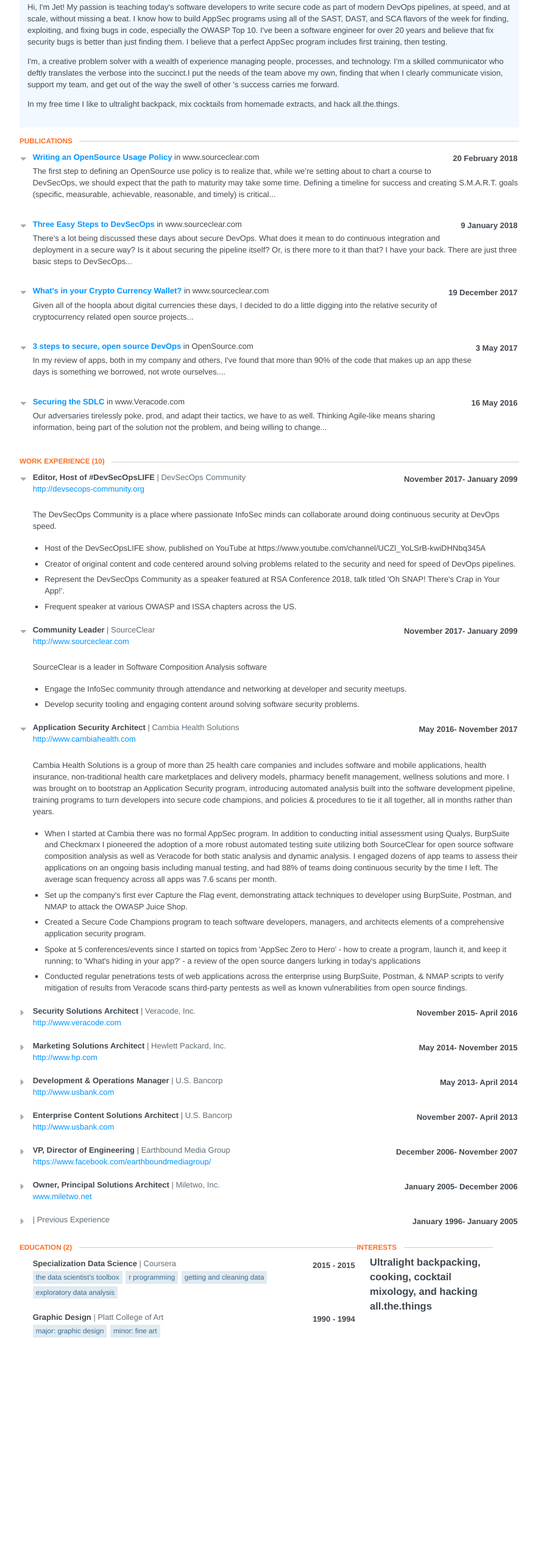
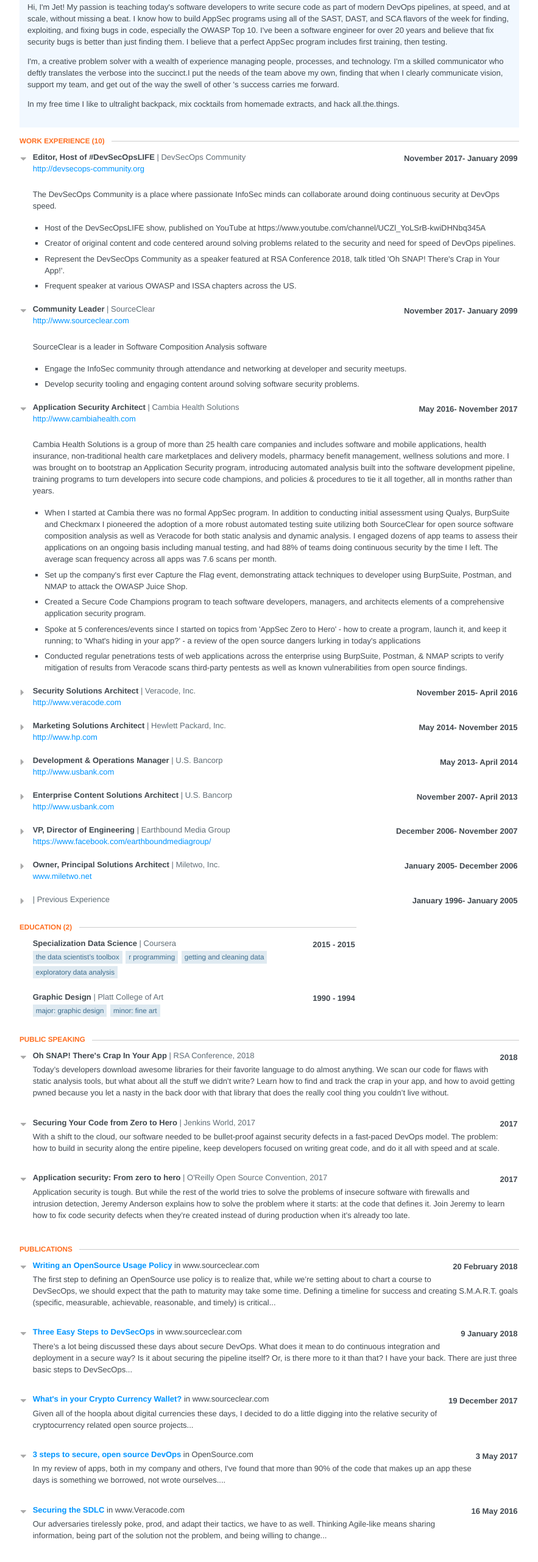
Before and after one commit to thatsjet/resume, a plain HTML site: page resume.html in a window 1280 px wide. Shown: the part 225-2786 px from the top of the page at 61% size, without its empty margins (198-1081 px from the left). Before the commit the page ends 2446 px from the top, so only its background shows below. Drawn offline with Linux system fonts and the light colour scheme.

Commit message:
override css and added public speaking

```diff
--- /dev/null
+++ b/override.css
@@ -0,0 +1,16 @@
+.section {
+    float:left;
+}
+
+.main-summary p {
+    margin: .15em 0 1em;
+}
+
+@media print {
+  .section {
+    float: left;
+  }
+  .main-summary p {
+      margin: .15em 0 1em;
+  }
+}
--- a/resume.html
+++ b/resume.html
@@ -222,7 +222,6 @@
 
 .section {
     margin-bottom: 1rem;
-    float:left;
 }
 
 section .location {
@@ -288,7 +287,7 @@
 }
 
 .main-summary p {
-    margin: .15em 0 1em;
+    margin: .15em 0 0;
 }
 
 h2.section-title {
@@ -701,7 +700,6 @@
     .section {
         margin: .8rem 0;
         padding: 0;
-        float: left;
     }
     .section header {
         padding-bottom: .15rem;
@@ -748,9 +746,6 @@
     .section p {
         margin: 0;
         padding: 0;
-    }
-    .main-summary p{
-      margin: 0 0 10px;
     }
     ul.courses::before {
         content: "Major courses: ";
@@ -843,144 +838,6 @@
     		</section>
     	</section>
 
-      <section class="section">
-        <header>
-          <h2 class='section-title'>Publications</h2>
-        </header>
-        <section id="publications">
-          <section class="publication-item">
-              <input id="publication-item-0" type="checkbox" class="toggle-item" checked="checked" />
-              <label for="publication-item-0"></label>
-
-            <header>
-              <div class="header-left">
-                <span class="name">
-                <span class="website">
-                <a target="_blank" href="https://www.sourceclear.com/blog/Writing-an-OpenSource-Usage-Policy/">Writing an OpenSource Usage Policy</a>
-                </span>
-                </span>
-                <span class="publisher">
-                in www.sourceclear.com
-                </span>
-              </div>
-              <span class="date">
-              20 February 2018
-              </span>
-            </header>
-
-            <div class="item">
-              <div class="summary">
-                <p><p>The first step to defining an OpenSource use policy is to realize that, while we’re setting about to chart a course to DevSecOps, we should expect that the path to maturity may take some time. Defining a timeline for success and creating S.M.A.R.T. goals (specific, measurable, achievable, reasonable, and timely) is critical...</p></p>
-              </div>
-            </div>
-          </section>
-          <section class="publication-item">
-              <input id="publication-item-1" type="checkbox" class="toggle-item" checked="checked" />
-              <label for="publication-item-1"></label>
-
-            <header>
-              <div class="header-left">
-                <span class="name">
-                <span class="website">
-                <a target="_blank" href="https://www.sourceclear.com/blog/Three-Easy-Steps-to-DevSecOps/">Three Easy Steps to DevSecOps</a>
-                </span>
-                </span>
-                <span class="publisher">
-                in www.sourceclear.com
-                </span>
-              </div>
-              <span class="date">
-              9 January 2018
-              </span>
-            </header>
-
-            <div class="item">
-              <div class="summary">
-                <p><p>There’s a lot being discussed these days about secure DevOps. What does it mean to do continuous integration and deployment in a secure way? Is it about securing the pipeline itself? Or, is there more to it than that? I have your back. There are just three basic steps to DevSecOps...</p></p>
-              </div>
-            </div>
-          </section>
-          <section class="publication-item">
-              <input id="publication-item-2" type="checkbox" class="toggle-item" checked="checked" />
-              <label for="publication-item-2"></label>
-
-            <header>
-              <div class="header-left">
-                <span class="name">
-                <span class="website">
-                <a target="_blank" href="https://www.sourceclear.com/blog/Whats-in-your-Crypto-Currency-Wallet/">What&#x27;s in your Crypto Currency Wallet?</a>
-                </span>
-                </span>
-                <span class="publisher">
-                in www.sourceclear.com
-                </span>
-              </div>
-              <span class="date">
-              19 December 2017
-              </span>
-            </header>
-
-            <div class="item">
-              <div class="summary">
-                <p><p>Given all of the hoopla about digital currencies these days, I decided to do a little digging into the relative security of cryptocurrency related open source projects...</p></p>
-              </div>
-            </div>
-          </section>
-          <section class="publication-item">
-              <input id="publication-item-3" type="checkbox" class="toggle-item" checked="checked" />
-              <label for="publication-item-3"></label>
-
-            <header>
-              <div class="header-left">
-                <span class="name">
-                <span class="website">
-                <a target="_blank" href="https://opensource.com/article/17/5/secure-open-source-devops">3 steps to secure, open source DevOps</a>
-                </span>
-                </span>
-                <span class="publisher">
-                in OpenSource.com
-                </span>
-              </div>
-              <span class="date">
-              3 May 2017
-              </span>
-            </header>
-
-            <div class="item">
-              <div class="summary">
-                <p><p>In my review of apps, both in my company and others, I've found that more than 90% of the code that makes up an app these days is something we borrowed, not wrote ourselves....</p></p>
-              </div>
-            </div>
-          </section>
-          <section class="publication-item">
-              <input id="publication-item-4" type="checkbox" class="toggle-item" checked="checked" />
-              <label for="publication-item-4"></label>
-
-            <header>
-              <div class="header-left">
-                <span class="name">
-                <span class="website">
-                <a target="_blank" href="https://www.veracode.com/blog/2016/05/securing-sdlc">Securing the SDLC</a>
-                </span>
-                </span>
-                <span class="publisher">
-                in www.Veracode.com
-                </span>
-              </div>
-              <span class="date">
-              16 May 2016
-              </span>
-            </header>
-
-            <div class="item">
-              <div class="summary">
-                <p><p>Our adversaries tirelessly poke, prod, and adapt their tactics, we have to as well. Thinking Agile-like means sharing information, being part of the solution not the problem, and being willing to change...</p></p>
-              </div>
-            </div>
-          </section>
-        </section>
-      </section>
-
     <section class="section">
       <header>
         <h2 class='section-title'>Work Experience <span class="item-count">(10)</span></h2>
@@ -1017,7 +874,7 @@
         </section>
         <section class="work-item">
 
-            <input id="work-item-1" type="checkbox" class="toggle-item" checked="checked" />
+            <input id="work-item-1" type="checkbox" class="toggle-item"  checked="checked" />
             <label for="work-item-1"></label>
 
     			<header>
@@ -1043,7 +900,7 @@
         </section>
         <section class="work-item">
 
-            <input id="work-item-2" type="checkbox" class="toggle-item" checked="checked" />
+            <input id="work-item-2" type="checkbox" class="toggle-item"  checked="checked" />
             <label for="work-item-2"></label>
 
     			<header>
@@ -1330,6 +1187,222 @@
         </section>
       </section>
     </section>
+    <section class="section">
+      <header>
+        <h2 class='section-title'>Public Speaking</h2>
+      </header>
+      <section id="awards">
+        <section class="award-item">
+            <input id="award-item-0" type="checkbox" class="toggle-item" checked="checked" />
+            <label for="award-item-0"></label>
+
+          <header>
+            <div class="header-left">
+              <div class="title">
+                Oh SNAP! There&#x27;s Crap In Your App
+              </div>
+              <div class="awarder">
+                RSA Conference, 2018
+              </div>
+            </div>
+            <div class="date">
+              2018
+            </div>
+          </header>
+
+          <div class="item">
+            <div class="summary">
+              <p><p>Today’s developers download awesome libraries for their favorite language to do almost anything. We scan our code for flaws with static analysis tools, but what about all the stuff we didn’t write? Learn how to find and track the crap in your app, and how to avoid getting pwned because you let a nasty in the back door with that library that does the really cool thing you couldn’t live without.</p></p>
+            </div>
+          </div>
+        </section>
+        <section class="award-item">
+            <input id="award-item-1" type="checkbox" class="toggle-item" checked="checked" />
+            <label for="award-item-1"></label>
+
+          <header>
+            <div class="header-left">
+              <div class="title">
+                Securing Your Code from Zero to Hero
+              </div>
+              <div class="awarder">
+                Jenkins World, 2017
+              </div>
+            </div>
+            <div class="date">
+              2017
+            </div>
+          </header>
+
+          <div class="item">
+            <div class="summary">
+              <p><p>With a shift to the cloud, our software needed to be bullet-proof against security defects in a fast-paced DevOps model. The problem: how to build in security along the entire pipeline, keep developers focused on writing great code, and do it all with speed and at scale.</p></p>
+            </div>
+          </div>
+        </section>
+        <section class="award-item">
+            <input id="award-item-2" type="checkbox" class="toggle-item" checked="checked" />
+            <label for="award-item-2"></label>
+
+          <header>
+            <div class="header-left">
+              <div class="title">
+                Application security: From zero to hero
+              </div>
+              <div class="awarder">
+                O&#x27;Reilly Open Source Convention, 2017
+              </div>
+            </div>
+            <div class="date">
+              2017
+            </div>
+          </header>
+
+          <div class="item">
+            <div class="summary">
+              <p><p>Application security is tough. But while the rest of the world tries to solve the problems of insecure software with firewalls and intrusion detection, Jeremy Anderson explains how to solve the problem where it starts: at the code that defines it. Join Jeremy to learn how to fix code security defects when they’re created instead of during production when it’s already too late.</p></p>
+            </div>
+          </div>
+        </section>
+      </section>
+    </section>
+    <section class="section">
+      <header>
+        <h2 class='section-title'>Publications</h2>
+      </header>
+      <section id="publications">
+        <section class="publication-item">
+            <input id="publication-item-0" type="checkbox" class="toggle-item" checked="checked" />
+            <label for="publication-item-0"></label>
+
+          <header>
+            <div class="header-left">
+              <span class="name">
+              <span class="website">
+              <a target="_blank" href="https://www.sourceclear.com/blog/Writing-an-OpenSource-Usage-Policy/">Writing an OpenSource Usage Policy</a>
+              </span>
+              </span>
+              <span class="publisher">
+              in www.sourceclear.com
+              </span>
+            </div>
+            <span class="date">
+            20 February 2018
+            </span>
+          </header>
+
+          <div class="item">
+            <div class="summary">
+              <p><p>The first step to defining an OpenSource use policy is to realize that, while we’re setting about to chart a course to DevSecOps, we should expect that the path to maturity may take some time. Defining a timeline for success and creating S.M.A.R.T. goals (specific, measurable, achievable, reasonable, and timely) is critical...</p></p>
+            </div>
+          </div>
+        </section>
+        <section class="publication-item">
+            <input id="publication-item-1" type="checkbox" class="toggle-item" checked="checked" />
+            <label for="publication-item-1"></label>
+
+          <header>
+            <div class="header-left">
+              <span class="name">
+              <span class="website">
+              <a target="_blank" href="https://www.sourceclear.com/blog/Three-Easy-Steps-to-DevSecOps/">Three Easy Steps to DevSecOps</a>
+              </span>
+              </span>
+              <span class="publisher">
+              in www.sourceclear.com
+              </span>
+            </div>
+            <span class="date">
+            9 January 2018
+            </span>
+          </header>
+
+          <div class="item">
+            <div class="summary">
+              <p><p>There’s a lot being discussed these days about secure DevOps. What does it mean to do continuous integration and deployment in a secure way? Is it about securing the pipeline itself? Or, is there more to it than that? I have your back. There are just three basic steps to DevSecOps...</p></p>
+            </div>
+          </div>
+        </section>
+        <section class="publication-item">
+            <input id="publication-item-2" type="checkbox" class="toggle-item" checked="checked" />
+            <label for="publication-item-2"></label>
+
+          <header>
+            <div class="header-left">
+              <span class="name">
+              <span class="website">
+              <a target="_blank" href="https://www.sourceclear.com/blog/Whats-in-your-Crypto-Currency-Wallet/">What&#x27;s in your Crypto Currency Wallet?</a>
+              </span>
+              </span>
+              <span class="publisher">
+              in www.sourceclear.com
+              </span>
+            </div>
+            <span class="date">
+            19 December 2017
+            </span>
+          </header>
+
+          <div class="item">
+            <div class="summary">
+              <p><p>Given all of the hoopla about digital currencies these days, I decided to do a little digging into the relative security of cryptocurrency related open source projects...</p></p>
+            </div>
+          </div>
+        </section>
+        <section class="publication-item">
+            <input id="publication-item-3" type="checkbox" class="toggle-item" checked="checked" />
+            <label for="publication-item-3"></label>
+
+          <header>
+            <div class="header-left">
+              <span class="name">
+              <span class="website">
+              <a target="_blank" href="https://opensource.com/article/17/5/secure-open-source-devops">3 steps to secure, open source DevOps</a>
+              </span>
+              </span>
+              <span class="publisher">
+              in OpenSource.com
+              </span>
+            </div>
+            <span class="date">
+            3 May 2017
+            </span>
+          </header>
+
+          <div class="item">
+            <div class="summary">
+              <p><p>In my review of apps, both in my company and others, I've found that more than 90% of the code that makes up an app these days is something we borrowed, not wrote ourselves....</p></p>
+            </div>
+          </div>
+        </section>
+        <section class="publication-item">
+            <input id="publication-item-4" type="checkbox" class="toggle-item" checked="checked" />
+            <label for="publication-item-4"></label>
+
+          <header>
+            <div class="header-left">
+              <span class="name">
+              <span class="website">
+              <a target="_blank" href="https://www.veracode.com/blog/2016/05/securing-sdlc">Securing the SDLC</a>
+              </span>
+              </span>
+              <span class="publisher">
+              in www.Veracode.com
+              </span>
+            </div>
+            <span class="date">
+            16 May 2016
+            </span>
+          </header>
+
+          <div class="item">
+            <div class="summary">
+              <p><p>Our adversaries tirelessly poke, prod, and adapt their tactics, we have to as well. Thinking Agile-like means sharing information, being part of the solution not the problem, and being willing to change...</p></p>
+            </div>
+          </div>
+        </section>
+      </section>
+    </section>
     <section class="section margin1">
       <header>
         <h2 class='section-title' class='section-title'>Interests</h2>
@@ -1344,4 +1417,5 @@
     </section>
 
   </body>
+  <link rel="stylesheet" href="override.css" />
 </html>
```
Also changed, not shown: resume.json (+21 -1 lines).
